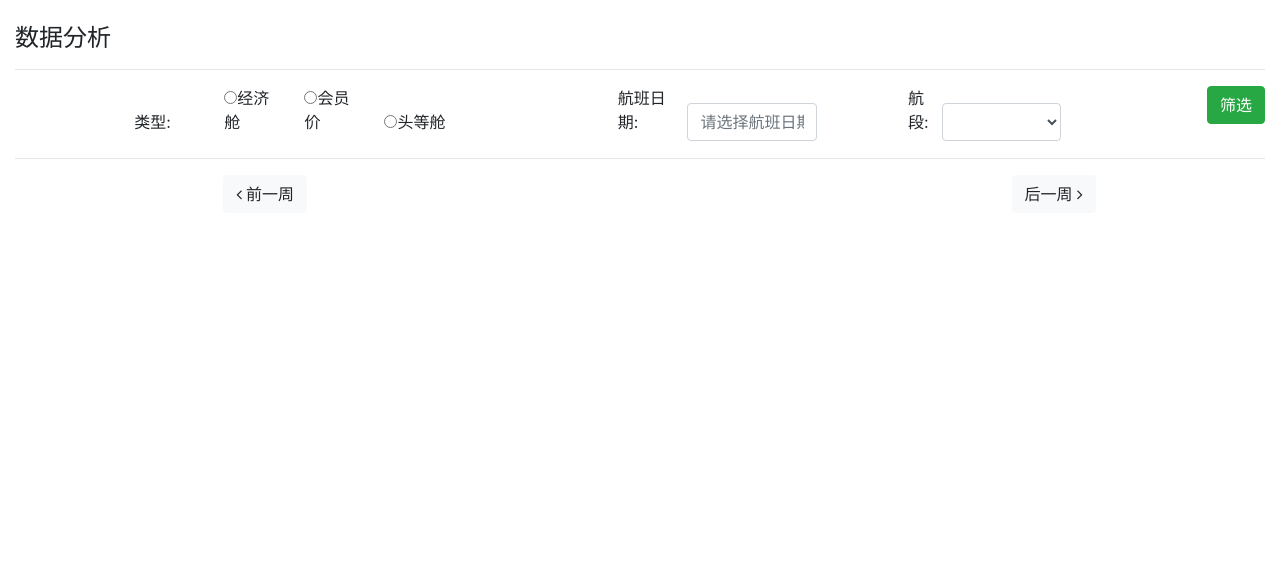
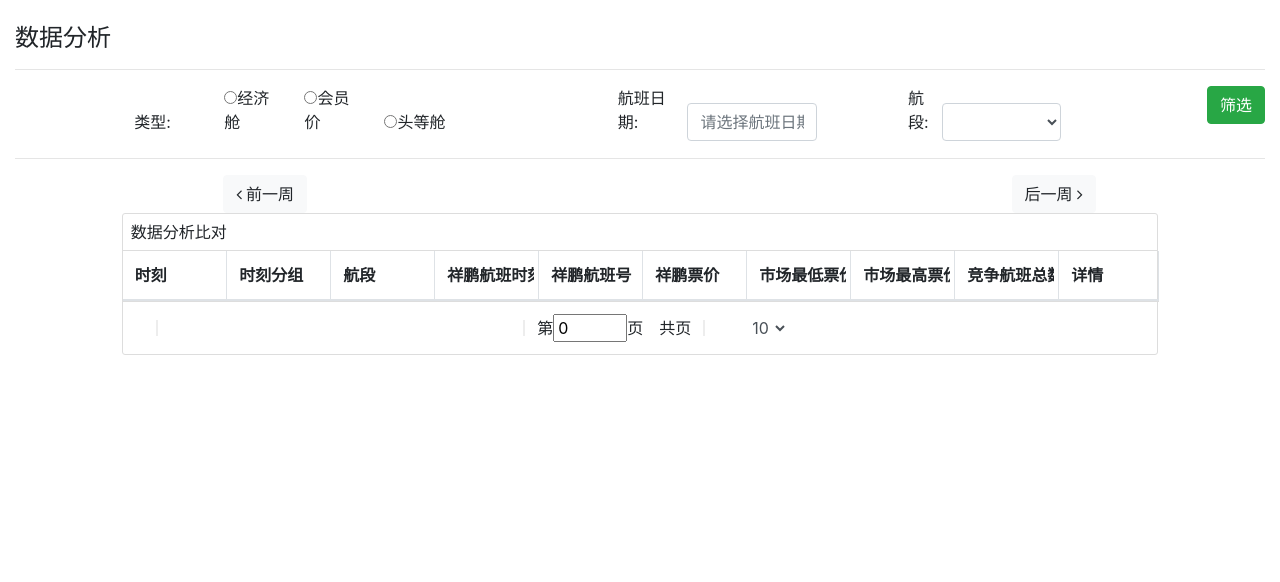
Before and after one commit to Hiram711/MarketCompetitionAnalyzer, a Flask app: page /analysis/overview in a window 1280 px wide. Shown: the part 56-638 px from the top of the page. Run offline with Flask 2, Linux system fonts and the light colour scheme; the visitor is signed in with stand-in values (Sample User, id 1); data comes from the database, SQL or seed files in the repository; data that the repository does not hold is empty; some libraries are stand-ins or nearby versions.

Commit message:
基础管理更新

```diff
--- a/app/templates/main/analysis.html
+++ b/app/templates/main/analysis.html
@@ -89,7 +89,86 @@
 <script src="{{url_for('static', filename='js/datetimepicker/bootstrap-datetimepicker.min.js')}}"></script>
 <script src="{{url_for('static', filename='js/datetimepicker/bootstrap-datetimepicker.zh-CN.js')}}"></script>
 <script>
+    var gloablflightdate = "";
+     var globalpricetype = "";
+      var globalsegmentid = "";
  $(document).ready(function () {
+
+     $("#flightData").jqGrid({
+            styleUI: 'Bootstrap4',
+            iconSet: "Octicons",
+            responsive: true,
+            shrinkToFit: true,
+            autoScroll: true,
+            rowNum: 10,
+            rowList: [10, 20, 30],
+            height: "100%",
+            //height: 300,
+            autowidth: true,
+            pager: '#gridpager',
+            sortname: 'id',
+            sortorder: "asc",
+            viewrecords: true,
+            caption: "数据分析比对",
+            datatype: "json",
+            mtype: 'GET',
+            colModel:
+                [
+                    {label: '时刻', name: 'segment_id', index: 'segment_id', align: 'center', editable: true, search: true},
+                    {label: '时刻分组', name: 'time_range', index: 'time_range', align: 'center', editable: true, search: true},
+                    {label: '航段', name: 'segment', index: 'segment', align: 'center', editable: true, search: true},
+                    {label: '祥鹏航班时刻 ', name: '8L_time', index: '8L_time', align: 'center', editable: true, search: true,
+                        formatter: function (cellvalue) {
+                             if(cellvalue =="" || cellvalue == null){
+                                 return "-";
+                             }else{
+                                 return cellvalue;
+                             }
+                        }
+                    },
+                    {label: '祥鹏航班号 ', name: '8L_flt', index: 'flt_cnt', align: 'center', editable: true, search: true,
+                    formatter: function (cellvalue) {
+                             if(cellvalue =="" || cellvalue == null){
+                                 return "-";
+                             }else{
+                                 return cellvalue;
+                             }
+                        }
+                        },
+                    {label: '祥鹏票价', name: '8L_price', index: '8L_price', align: 'center', editable: true, search: true,
+                    formatter: function (cellvalue) {
+                             if(cellvalue =="" || cellvalue == null){
+                                 return "-";
+                             }else{
+                                 return cellvalue;
+                             }
+                        }
+                    },
+                    {label: '市场最低票价', name: 'mkt_min', index: 'mkt_min', align: 'center', editable: true, search: true},
+                    {label: '市场最高票价', name: 'mkt_max', index: 'mkt_max', align: 'center', editable: true, search: true},
+                    {label: '竞争航班总数', name: 'company_cnt', index: 'company_cnt', align: 'center', editable: true, search: true},
+                    {
+                    label: '详情', name: 'operate', index: 'operate',  align: 'center',
+                    formatter: function (cellvalue, options, rowObject) {
+                        var datas = new Array();
+                        var detail="<button onclick='btn_detail(\""+ rowObject.time_range+ "\")''   class=\"btn btn-success\"  >详情</buttom>";
+                        return detail;
+                    },
+                },
+                ],
+            jsonReader: {
+                root: "data", // json中代表实际模型数据的入口
+                records: "total", // json中代表数据行总数的数据
+                page: "page", // json中代表当前页码的数据
+                total: "pages", // json中代表页码总数的数据
+                repeatitems: false
+            }
+        });
+        $("#flightData").navGrid('#gridpager', {edit: false, add: true, del: false}, {}, {}, {}, {
+            sopt: ['eq'],
+            multipleSearch: true
+        });
+
      $("#blrz-entry-date-start").datetimepicker({//选择年月日
          format: 'yyyy-mm-dd',
          language: 'zh-CN',
@@ -164,7 +243,7 @@
            newflightdate.setDate(flightdate.getDate() + 1);
            var newflightdateStr = transform(newflightdate);
            html +=
-            "    <button type=\"button\" id= '"+i+"-btn"+"'   class=\"btn btn-primary\">"+newflightdateStr+"</button>\n" ;
+           "    <button type=\"button\" id= '"+i+"-btn"+"'onclick=\"showData(\'"+newflightdateStr+"\')\"  class=\"btn btn-primary\">"+newflightdateStr+"</button>\n" ;
          }
          $("#flight-date").append(html);
 
@@ -181,18 +260,26 @@
            newflightdate.setDate(flightdate.getDate() + 1);
            var newflightdateStr = transform(newflightdate);
            html +=
-            "    <button type=\"button\" id= '"+i+"-btn"+"'   class=\"btn btn-primary\">"+newflightdateStr+"</button>\n" ;
+           "    <button type=\"button\" id= '"+i+"-btn"+"'onclick=\"showData(\'"+newflightdateStr+"\')\"  class=\"btn btn-primary\">"+newflightdateStr+"</button>\n" ;
          }
          $("#flight-date").append(html);
 
  }
 
  function transform(date){
-     var str = date.getFullYear() + '-'
-    + (parseInt(date.getMonth()) + 1) + '-'
-    + date.getDate();
+               var year =date.getFullYear();//获取完整的年份(4位,1970-????)
+               var month = date.getMonth() + 1;//获取当前月份(0-11,0代表1月)
+               var day = date.getDate();//获取当前日(1-31)
+               if (month < 10) {
+                    month ="0" + month;
+                }
+               if (day < 10) {
+                    day ="0" + day;
+                }
 
-     return str;
+        var dateString = year +"-" + month + "-" + day;
+
+       return dateString;
  }
 
 function showData(flightdateStr){
@@ -200,6 +287,10 @@ function showData(flightdateStr){
      var segment_id = $("#segment").val();
      var flight_date = flightdateStr;
      var price_type = $("input[name='optradio']:checked").val();
+     gloablflightdate = flight_date;
+     globalpricetype = price_type;
+     globalsegmentid = segment_id;
+
     /* if (segment_id = null || segment_id==""){
          alert("请选择航段！");
      }
@@ -211,53 +302,21 @@ function showData(flightdateStr){
      }*/
 
 
-$("#flightData").jqGrid({
-            styleUI: 'Bootstrap4',
-            iconSet: "Octicons",
-            responsive: true,
-            shrinkToFit: true,
-            autoScroll: true,
-            rowNum: 10,
-            rowList: [10, 20, 30],
-            height: "100%",
-            //height: 300,
-            autowidth: true,
-            pager: '#gridpager',
-            sortname: 'id',
-            sortorder: "asc",
-            viewrecords: true,
-            caption: "数据分析比对",
+$("#flightData").jqGrid('setGridParam', {
+
             url: "{{url_for('main.analysis_overview_query')}}",
-            postData : {segment_id : segment_id,flight_date : flight_date,price_type : price_type},
-            datatype: "json",
-            mtype: 'GET',
-            colModel:
-                [
-                    {label: '序号', name: 'segment_id', index: 'segment_id', key: false, align: 'center', editable: false, search: false},
-                    {label: '时刻分组', name: 'time_range', index: 'time_range', align: 'center', editable: true, search: true},
-                     {label: '航段', name: 'segment', index: 'segment', align: 'center', editable: true, search: true},
-                    {label: '祥鹏航班时刻 ', name: '8L_time', index: '8L_time', align: 'center', editable: true, search: true},
-                    {label: '祥鹏航班号 ', name: 'flt_cnt', index: 'flt_cnt', align: 'center', editable: true, search: true},
-                    {label: '祥鹏票价', name: '8L_price', index: '8L_price', align: 'center', editable: true, search: true},
-                    {label: '市场最低票价', name: 'mkt_min', index: 'mkt_min', align: 'center', editable: true, search: true},
-                    {label: '市场最高票价', name: 'mkt_max', index: 'mkt_max', align: 'center', editable: true, search: true},
-                    {label: '竞争航班总数', name: 'arv_city', index: 'arv_city', align: 'center', editable: true, search: true},
-                    {label: '祥鹏票价排名', name: '8L_flt', index: '8L_flt', align: 'center', editable: true, search: true}
-                ],
-            jsonReader: {
-                root: "segments", // json中代表实际模型数据的入口
-                records: "total", // json中代表数据行总数的数据
-                page: "page", // json中代表当前页码的数据
-                total: "pages", // json中代表页码总数的数据
-                repeatitems: false
-            }
-        });
-        $("#flightData").navGrid('#gridpager', {edit: false, add: true, del: false}, {}, {}, {}, {
-            sopt: ['eq'],
-            multipleSearch: true
-        });
+            postData : {segment_id : segment_id,flight_date : flight_date,price_type : price_type}
+
+         }).trigger('reloadGrid');
 
 
+
+
+}
+
+function btn_detail(data){
+     var time_range = data;
+     window.open("{{url_for('main.analysis_custom_index')}}");
 
 }
 
```
